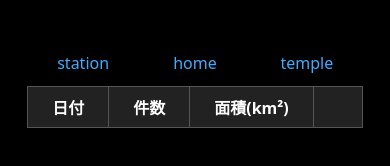
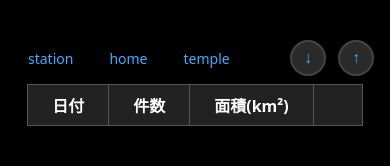
Before and after one commit to toyotarou/cordova_json_sample_5, a website: page app/www/index.html in a window 390 px wide. Drawn offline with nearby package versions, Linux system fonts and the light colour scheme; some packages are replaced by stand-ins of ours; no server answers.

Commit message:
commit 20260323

```diff
--- a/app/www/css/index.css
+++ b/app/www/css/index.css
@@ -1,16 +1,3 @@
-#link-container {
-    display: flex;
-    width: 100%;
-}
-
-#link-container a {
-    flex: 1;
-    text-align: center;
-    padding: 12px 0;
-    color: #4af;
-    text-decoration: none;
-}
-
 * {
     margin: 0;
     padding: 0;
@@ -22,15 +9,63 @@ body {
     color: #fff;
     font-family: system-ui, -apple-system, sans-serif;
     height: 100vh;
+}
+
+#screen-table {
     display: flex;
+    flex-direction: column;
+    height: 100vh;
+}
+
+#link-container {
+    display: flex;
+    align-items: center;
+    width: 100%;
+    flex-shrink: 0;
+    padding: 40px 16px 0 16px;
+    gap: 12px;
+}
+
+#link-container .spacer {
+    flex: 1;
+}
+
+#link-container a {
+    text-align: center;
+    padding: 6px 12px;
+    color: #4af;
+    text-decoration: none;
+    font-size: 14px;
+}
+
+#scroll-bottom-btn,
+#scroll-top-btn {
+    width: 36px;
+    height: 36px;
+    border-radius: 50%;
+    background: #2a2a2a;
+    border: 2px solid #444;
+    color: #4af;
+    font-size: 16px;
+    cursor: pointer;
+    display: flex;
+    align-items: center;
     justify-content: center;
-    padding-top: 40px;
+    flex-shrink: 0;
+}
+
+#scroll-bottom-btn:active,
+#scroll-top-btn:active {
+    background: #444;
 }
 
 #table-container {
+    flex: 1;
+    overflow-y: auto;
     display: flex;
     justify-content: center;
     align-items: flex-start;
+    padding: 8px 0 24px 0;
 }
 
 #geoloc-table {
--- a/app/www/index.html
+++ b/app/www/index.html
@@ -26,6 +26,9 @@
             <a href="#" id="station-link">station</a>
             <a href="#" id="home-link">home</a>
             <a href="#" id="temple-link">temple</a>
+            <span class="spacer"></span>
+            <button id="scroll-bottom-btn">↓</button>
+            <button id="scroll-top-btn">↑</button>
         </div>
         <div id="table-container">
             <table id="geoloc-table">
--- a/app/www/js/index.js
+++ b/app/www/js/index.js
@@ -40,6 +40,15 @@ async function onDeviceReady() {
             templeDialog.setSubDialogOpen(val);
         }
     };
+
+    // テーブルスクロールボタン
+    const tableContainer = document.getElementById('table-container');
+    document.getElementById('scroll-bottom-btn').addEventListener('click', () => {
+        tableContainer.scrollTo({ top: tableContainer.scrollHeight, behavior: 'smooth' });
+    });
+    document.getElementById('scroll-top-btn').addEventListener('click', () => {
+        tableContainer.scrollTo({ top: 0, behavior: 'smooth' });
+    });
 
     // Map ダイアログ
     const mapOverlay = document.getElementById('map-dialog-overlay');
```
